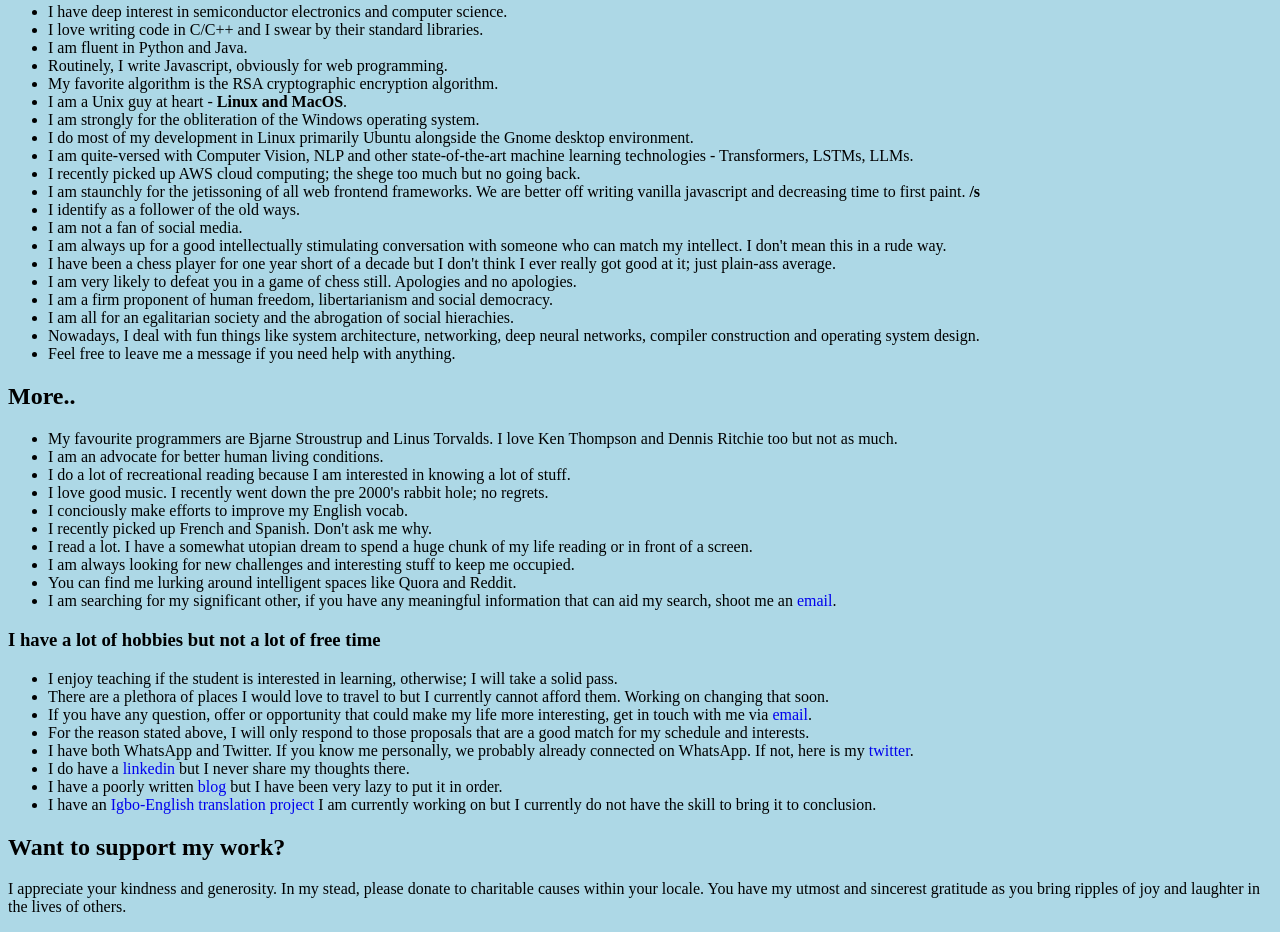
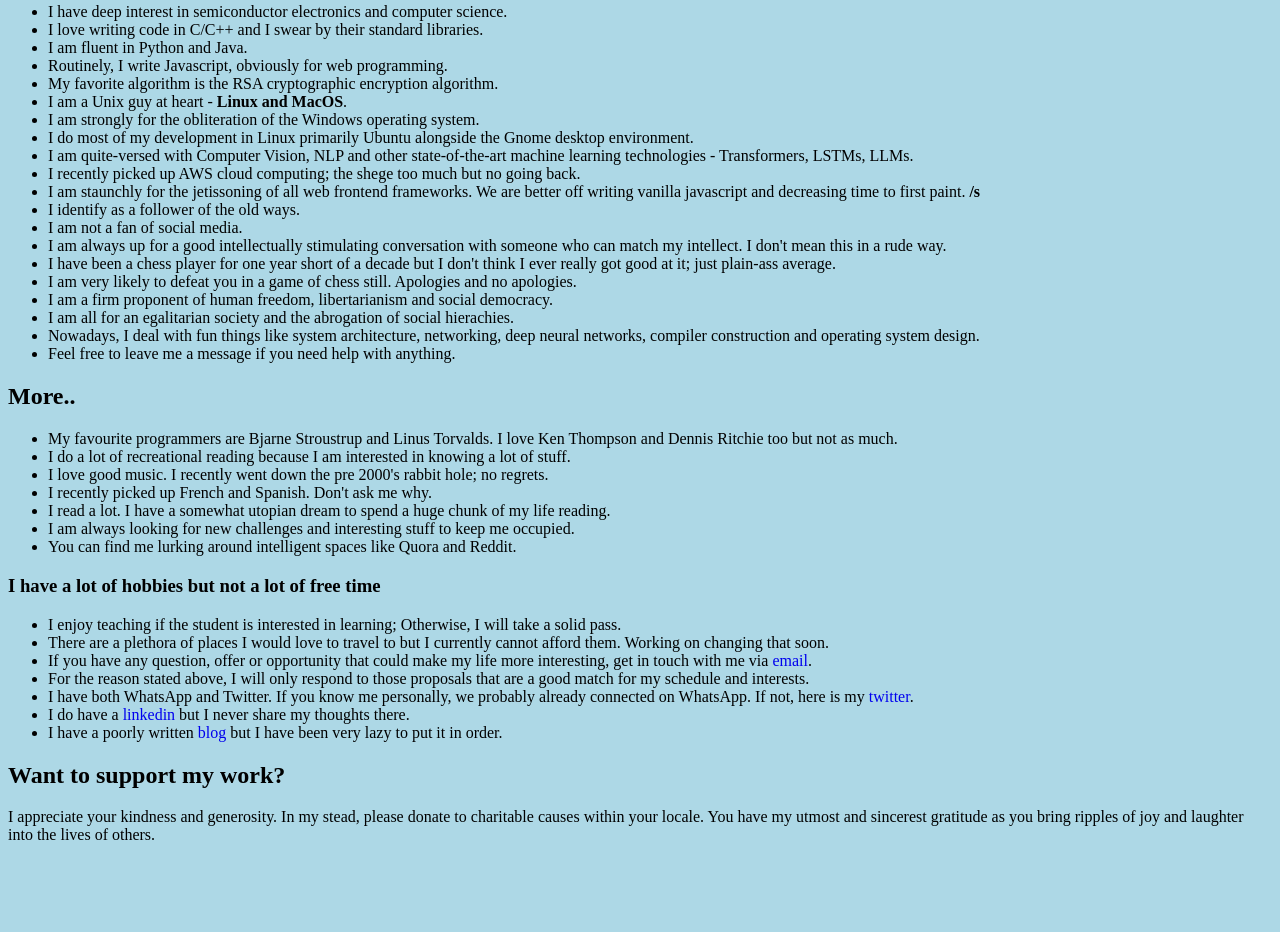
Before and after one commit to luckynkwocha/luckynkwocha.github.io, a plain HTML site: page index.html in a window 1280 px wide. Shown: the part 668-1600 px from the top of the page. After the commit the page ends 1528 px from the top, so only its background shows below. Drawn offline with Linux system fonts and the light colour scheme.

Commit message:
Refactored homepage

```diff
--- a/index.html
+++ b/index.html
@@ -111,7 +111,6 @@
         My favourite programmers are Bjarne Stroustrup and Linus Torvalds. I
         love Ken Thompson and Dennis Ritchie too but not as much.
       </li>
-      <li>I am an advocate for better human living conditions.</li>
       <li>
         I do a lot of recreational reading because I am interested in knowing a
         lot of stuff.
@@ -120,11 +119,10 @@
         I love good music. I recently went down the pre 2000's rabbit hole; no
         regrets.
       </li>
-      <li>I conciously make efforts to improve my English vocab.</li>
       <li>I recently picked up French and Spanish. Don't ask me why.</li>
       <li>
         I read a lot. I have a somewhat utopian dream to spend a huge chunk of
-        my life reading or in front of a screen.
+        my life reading.
       </li>
       <li>
         I am always looking for new challenges and interesting stuff to keep me
@@ -133,18 +131,13 @@
       <li>
         You can find me lurking around intelligent spaces like Quora and Reddit.
       </li>
-      <li>
-        I am searching for my significant other, if you have any meaningful
-        information that can aid my search, shoot me an
-        <a href="mailto:luckyikenkwocha@gmail.com">email</a>.
-      </li>
     </ul>
 
     <h3>I have a lot of hobbies but not a lot of free time</h3>
 
     <ul>
       <li>
-        I enjoy teaching if the student is interested in learning, otherwise; I
+        I enjoy teaching if the student is interested in learning; Otherwise, I
         will take a solid pass.
       </li>
       <li>
@@ -167,7 +160,7 @@
       </li>
       <li>
         I do have a
-        <a href="https://www.linkedin.com/in/lucky-nkwocha-5253a118b"
+        <a href="https://www.linkedin.com/in/lucky-nkwocha"
           >linkedin</a
         >
         but I never share my thoughts there.
@@ -176,21 +169,13 @@
         I have a poorly written <a href="./blog.html">blog</a> but I have been
         very lazy to put it in order.
       </li>
-      <li>
-        I have an
-        <a href="./igbo-english-translation-and-transcription.html"
-          >Igbo-English translation project</a
-        >
-        I am currently working on but I currently do not have the skill to bring it to
-        conclusion.
-      </li>
     </ul>
 
     <h2>Want to support my work?</h2>
     <p>
       I appreciate your kindness and generosity. In my stead, please donate to
       charitable causes within your locale. You have my utmost and sincerest
-      gratitude as you bring ripples of joy and laughter in the lives of others.
+      gratitude as you bring ripples of joy and laughter into the lives of others.
     </p>
   </body>
 </html>
```
Also changed, not shown: 1 other file.
